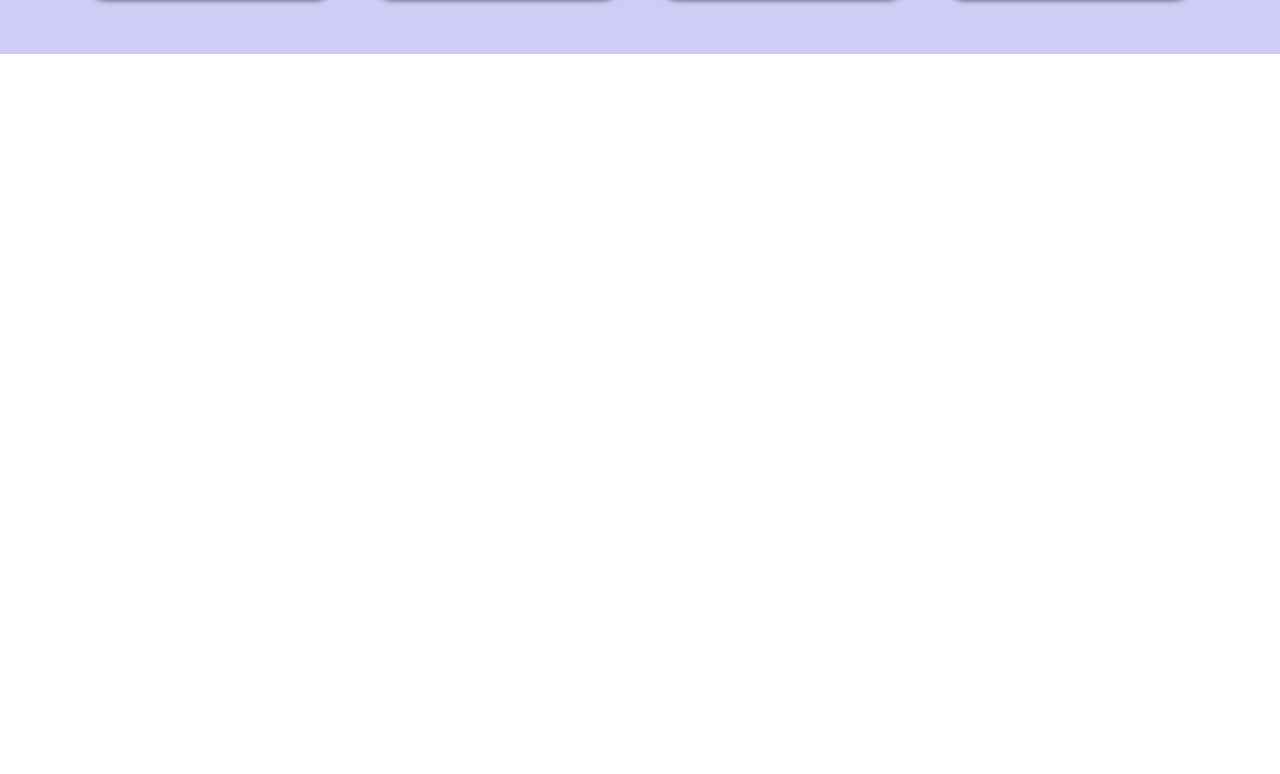
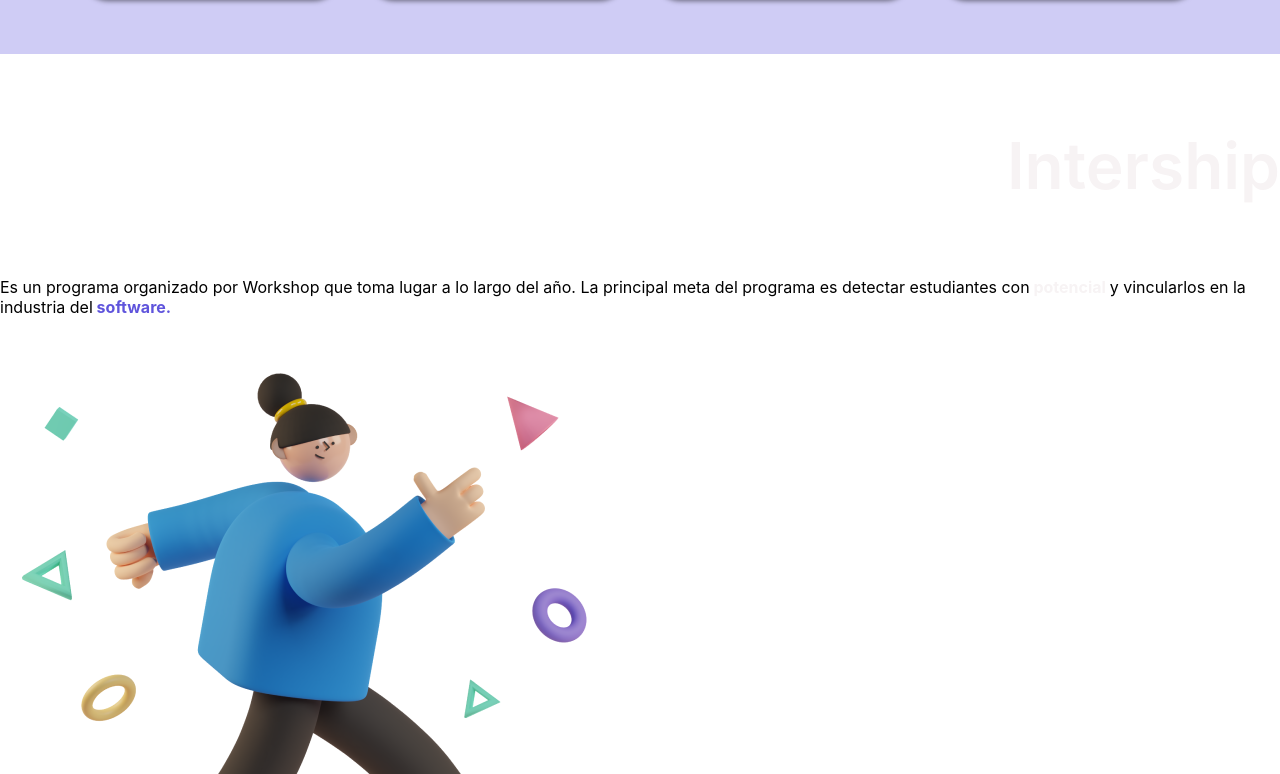
Before and after one commit to NimbeEscamilla/Landing2022, a React (Create React App) app: page / in a window 1280 px wide. Shown: the part 1266-2040 px from the top of the page. Before the commit the page ends 1320 px from the top, so only its background shows below. Built offline with nearby package versions, Linux system fonts and the light colour scheme.

Commit message:
Avances Intership

```diff
--- a/src/App.js
+++ b/src/App.js
@@ -2,12 +2,14 @@ import React from 'react'
 import Partners from './Components/Sections/Partners'
 import './App.css'
 import Header from './Components/Sections/Header'
+import Intership from './Components/Sections/Intership'
 
 function App() {
   return (
     <div className='App'>
       <Header/>
       <Partners/>
+      <Intership/>
     </div>
   )
 }
--- a/src/Components/Sections/intership.js
+++ b/src/Components/Sections/intership.js
@@ -1,22 +1,22 @@
 import React from 'react'
-import Sally from '../../assets/Sally.svg'
+import Sally from '../../assets/Sally-22.png'
 import "../../Intership.css"
 
 function Intership() {
     return (
         <section id='intership'>
-            <div className='intership'>
-                <h1 id='rojo' className='intership__title'>
+            <div className='intership_container'>
+                <h2 id='blanco' className='intership__title'>
                  Intership
-                </h1>
+                </h2>
                     <p>
                     Es un programa organizado por Workshop que toma lugar a lo largo del año. La principal meta del programa es detectar estudiantes con
-                    <span id='rosa'> potencial </span>
+                    <span id='blanco'> potencial </span>
                     y vincularlos en la industria del
                     <span id='azul'> software.</span>
                     </p>
                 </div>
-                <img title='Sally' className='solid__Sally' src={Sally} alt="Sally"></img>
+                <img title='Sally-22' className='solid__Sally-22' src={Sally} alt="Sally-22"></img>
         </section>
     )
 }
--- a/src/Intership.css
+++ b/src/Intership.css
@@ -1,9 +1,30 @@
-.intership{
+section#internship {
+    box-sizing: border-box;
+    height: auto;
+    padding: 2.25rem;
     display: flex;
-    justify-content: space-between;
+    flex-direction: column;
+    padding: 2.25rem;
+}
+section#internship .text {
+    font-size: 1.25rem;
+    line-height: 110%;
+    align-self: center;
+}
+section#internship .text h2 {
+    font-size: 2rem;
+    font-weight: 700;
+    padding: 20px 0px;
+}
+section#internship img {
+    align-self: center;
+    width: 250px;
+    height: auto;
+    padding: 1rem;
 }
 
 .intership__title{
+    text-align: right;
     font-size: 4rem;
     font-weight: 600;
     padding: 20px 0;
@@ -22,26 +43,8 @@
 }
 
 .intership__right p{
-    font-size: 1.2rem;
-    width: 95%
-}
-
-.solid__Sally{
-    display: inline-flex;
-    max-width: 250px;
-    opacity: 1;
-    transition: ease 0.4s;
-    min-width: 200px;
-    height: auto;
-}
-
-.solid__Sally:hover{
-    transform: translate(0, -30px);
-    transition: 400ms ease-out;
-}
-
-#rojo{
-    color: #f45b69;
+    font-size: 1.5rem;
+    width: 90%
 }
 
 #rosa{
@@ -51,3 +54,7 @@
 #azul{
     color: #5f54dc;
 }
+
+#blanco{
+    color: #F7F3F4;
+}
```
Also changed, not shown: src/assets/Sally-22.png (added), 2 other files (tests, documents, lock files or other folders).
